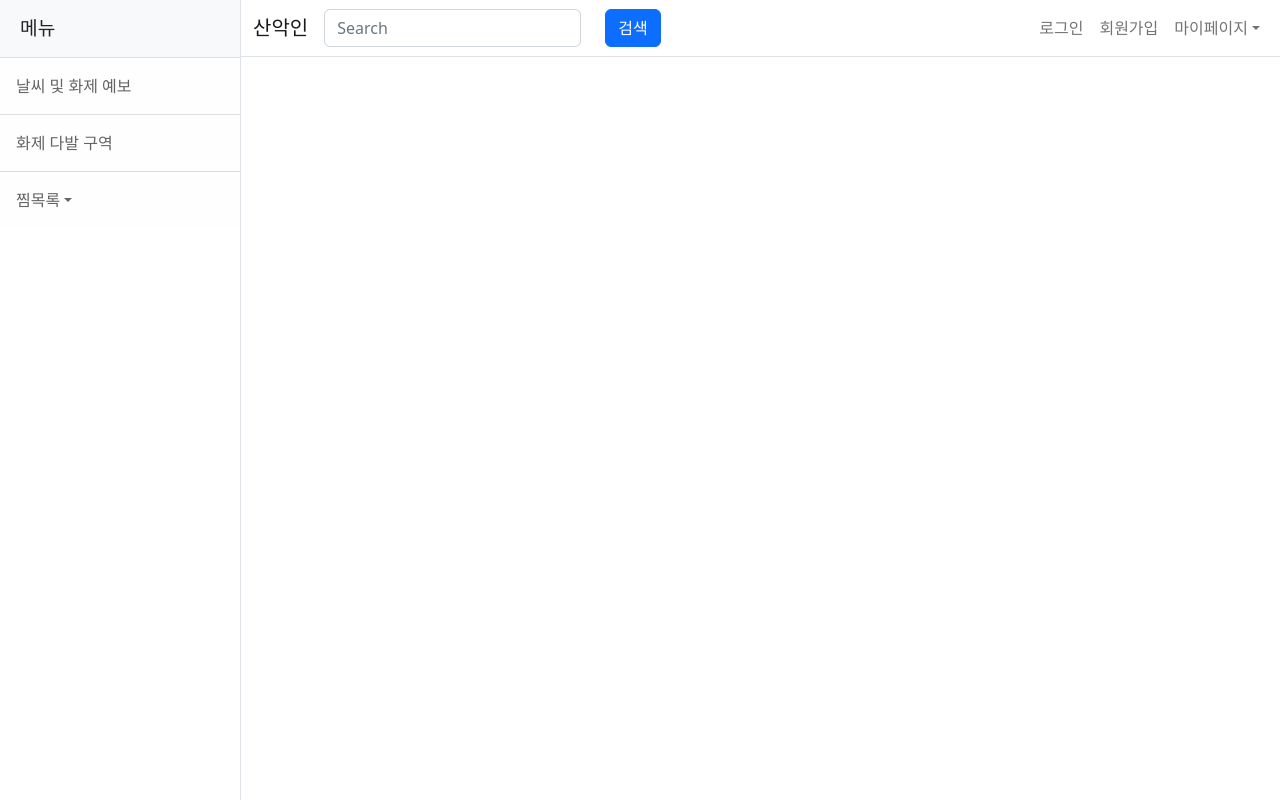
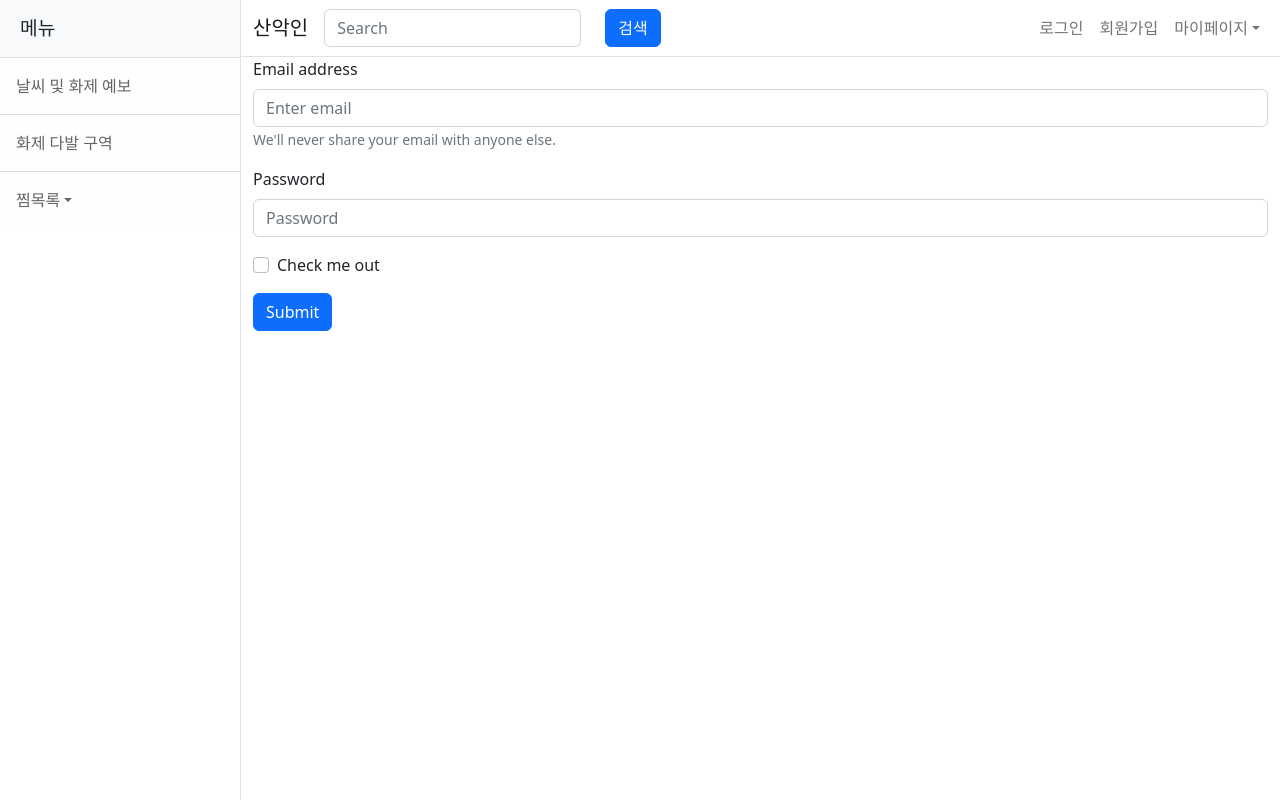
Before and after one commit to tmd4314/demo, a React (Create React App) app in the folder src/main/frontend/: page /login in a window 1280 px wide. Built offline with nearby package versions, Linux system fonts and the light colour scheme.

Commit message:
App.js, Login.js, Navbar.js -> 로그인 feat

```diff
--- a/src/main/frontend/src/App.js
+++ b/src/main/frontend/src/App.js
@@ -6,6 +6,7 @@ import { Container } from 'react-bootstrap';
 import Sidebar from './bar/Sidebar';
 import Navbar from './bar/Navbar';
 import HomePage from './pages/Homepage';
+import Login from './pages/Login';
 // import Fire from './pages/Fire';
 
 function App() {
@@ -18,6 +19,7 @@ function App() {
           <Container>
             <Routes>
               <Route exact path="/" element={<HomePage />} />
+              <Route exact path="/login" element={<Login />} />
             </Routes>
           </Container>
         </div>
--- a/src/main/frontend/src/bar/Navbar.js
+++ b/src/main/frontend/src/bar/Navbar.js
@@ -26,7 +26,7 @@ function NavbarComponent() {
         </Nav>
         <Navbar.Collapse id="basic-navbar-nav" className="justify-content-end">
           <Nav>
-            <Nav.Link href="#home">로그인</Nav.Link>
+            <Nav.Link href="/login">로그인</Nav.Link>
             <Nav.Link href="#link">회원가입</Nav.Link>
             <NavDropdown title="마이페이지" id="basic-nav-dropdown">
                 <NavDropdown.Item href="#action/3.1">회원 수정</NavDropdown.Item>
--- /dev/null
+++ b/src/main/frontend/src/pages/Login.js
@@ -0,0 +1,29 @@
+import Button from 'react-bootstrap/Button';
+import Form from 'react-bootstrap/Form';
+
+function Login() {
+    return (
+        <Form>
+            <Form.Group className="mb-3" controlId="formBasicEmail">
+                <Form.Label>Email address</Form.Label>
+                <Form.Control type="email" placeholder="Enter email" />
+                <Form.Text className="text-muted">
+                    We'll never share your email with anyone else.
+                </Form.Text>
+            </Form.Group>
+
+            <Form.Group className="mb-3" controlId="formBasicPassword">
+                <Form.Label>Password</Form.Label>
+                <Form.Control type="password" placeholder="Password" />
+            </Form.Group>
+            <Form.Group className="mb-3" controlId="formBasicCheckbox">
+                <Form.Check type="checkbox" label="Check me out" />
+            </Form.Group>
+            <Button variant="primary" type="submit">
+                Submit
+            </Button>
+        </Form>
+    );
+}
+
+export default Login;
```
